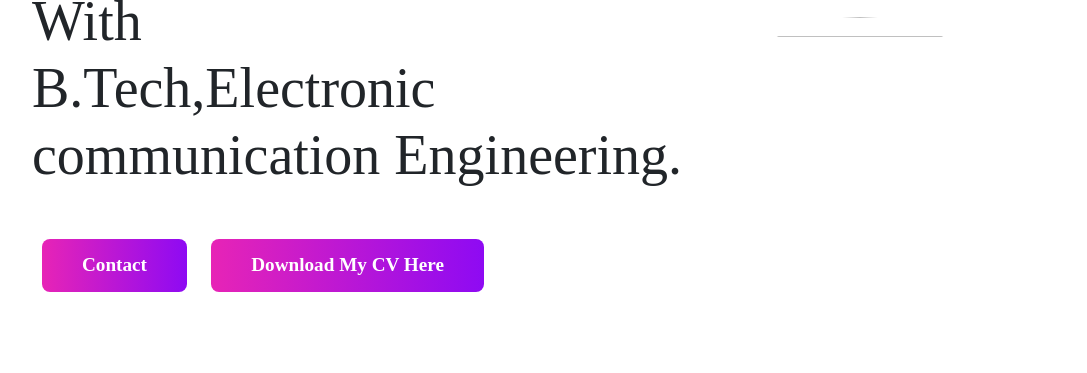
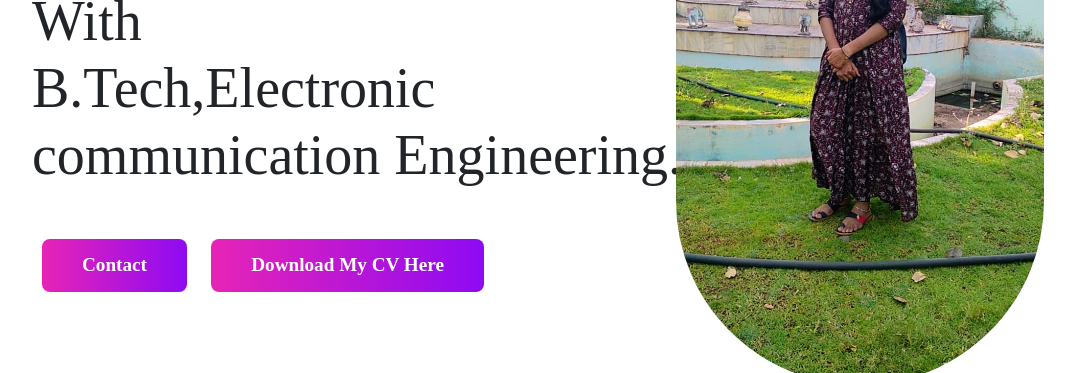
Before and after one commit to shaikdorasani/my, a plain HTML site: page myblock.html in a window 1280 px wide. Shown: the part 275-648 px from the top of the page, without its empty margins (96-1183 px from the left). Drawn offline with nearby package versions, Linux system fonts and the light colour scheme; a script that the page names is missing.

Commit message:
Add files via upload

```diff
--- a/myblock.html
+++ b/myblock.html
@@ -76,7 +76,7 @@
 
       </div>
       <div class="home_img" data-aos="fade-down" data-aos-delay="500">
-        <img src="dorasani.png" width="50px"height="50px"alt="" style="border-radius: 200px;">
+        <img src="dorasani.jpeg" width="50px"height="50px"alt="" style="border-radius: 200px;">
       </div>
     </section>
 
```
